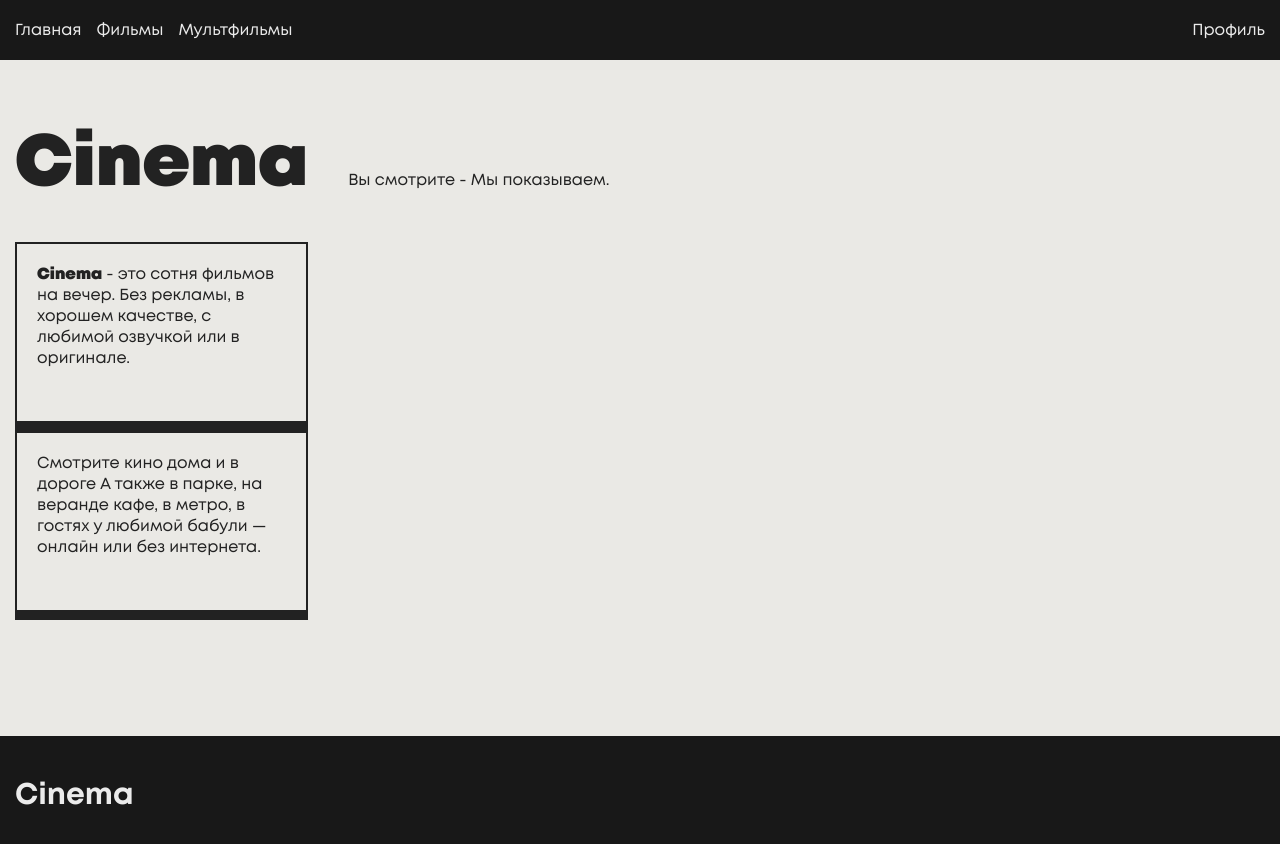
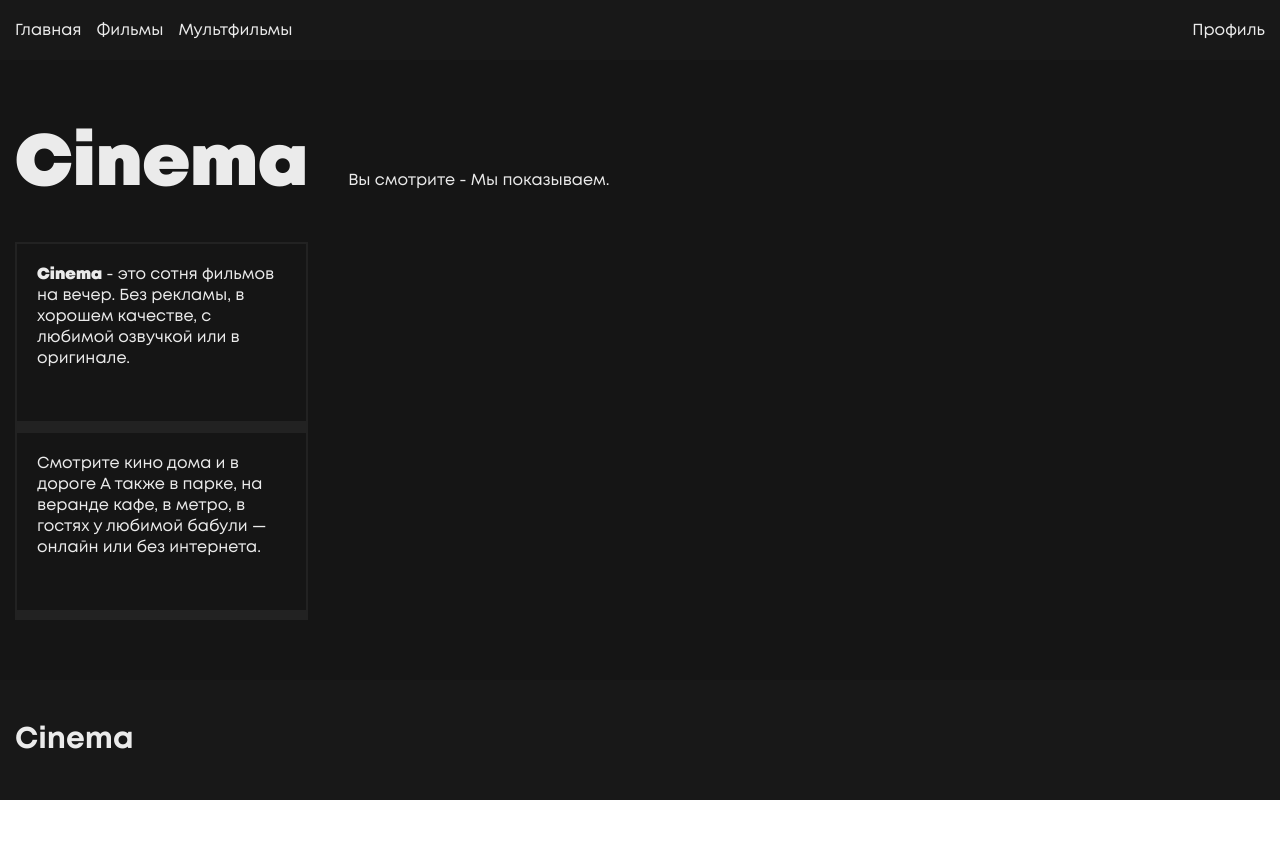
Before and after one commit to Attato/Nebo, a Next.js app: page / in a window 1280 px wide. Shown: the top 844 px of the page. After the commit the page ends 800 px from the top, so only its background shows below. Built offline with nearby package versions, Linux system fonts and the light colour scheme.

Commit message:
styles upd

```diff
--- a/styles/globals.scss
+++ b/styles/globals.scss
@@ -1,21 +1,20 @@
 .container {
 	max-width: 2500px;
 	margin: auto;
-    background-color: #eae9e5;
+    background-color: #151515;
 
 	.main {
 		max-width: 1330px;
 		margin: auto;
 		padding: 0 15px;
-		min-height: 77vh;
 
 		h1 {
 			margin: 60px 0 30px;
-			color: #222;
+			color: #ebebeb;
 		}
 
 		p {
-			color: #222;
+			color: #ebebeb;
 			max-width: 640px;
 			margin-bottom: 40px;
 		}
```
